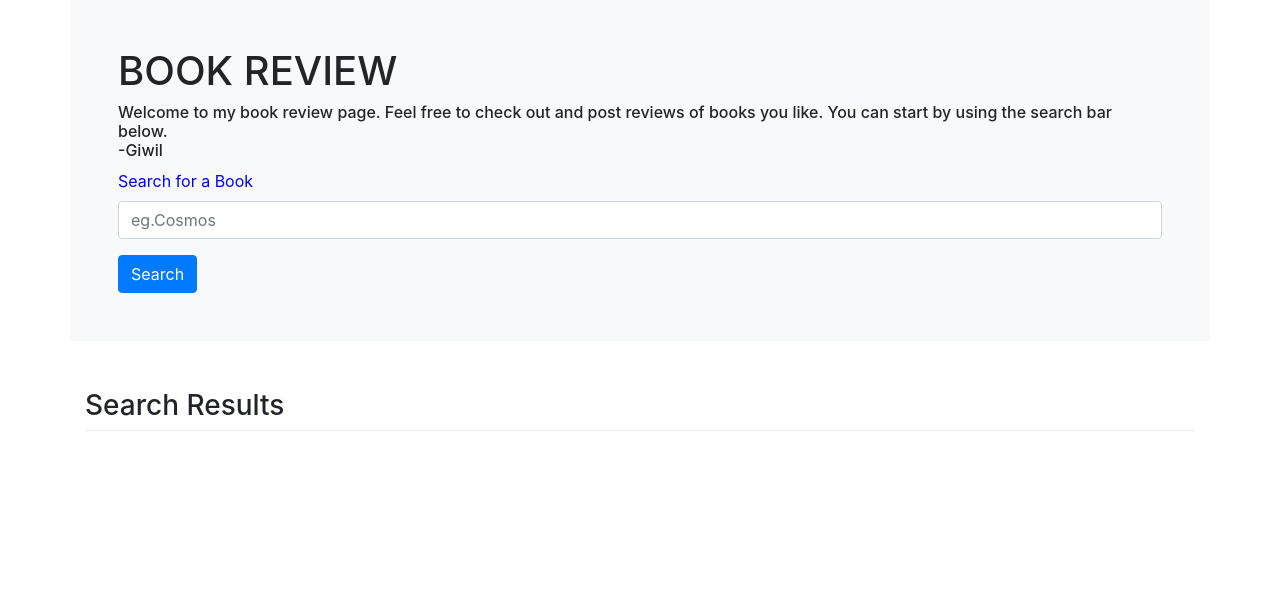
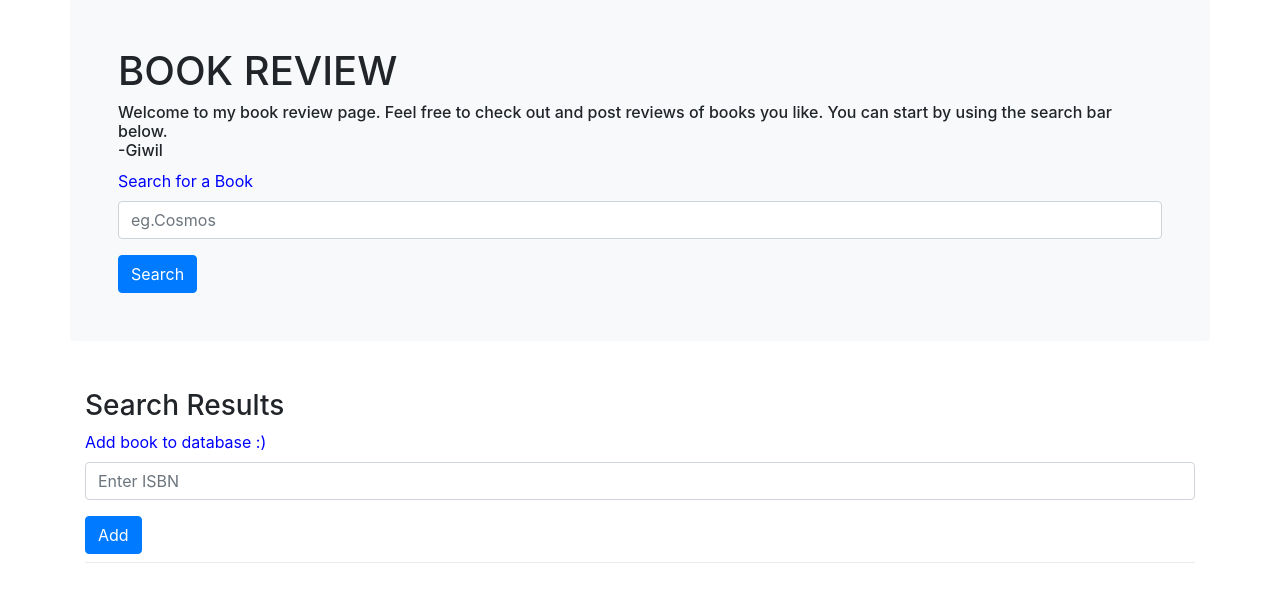
Before and after one commit to giwilorjelly/eta-carinae, a Flask app: template templates/index.html in a window 1280 px wide. Shown: the part 105-707 px from the top of the page. Run offline with Flask 2, Linux system fonts and the light colour scheme; the template is opened without the code that fills it, so the values that code supplies are empty; some libraries are stand-ins or nearby versions.

Commit message:
added recommendation feature added "add new book to database" feature

```diff
--- a/application.py
+++ b/application.py
@@ -4,7 +4,8 @@ from flask_session import Session
 from sqlalchemy import create_engine
 from sqlalchemy.orm import scoped_session, sessionmaker
 from passlib.hash import sha256_crypt as hasher
-
+from urllib.request import urlopen
+from xml.etree.ElementTree import parse
 
 app = Flask(__name__)
 
@@ -24,7 +25,10 @@ db = scoped_session(sessionmaker(bind=engine))
 
 @app.route("/")
 def index():
-    return render_template("index.html", messages="your search results will appear here")
+    if request.method == "GET":
+        results = db.execute("SELECT isbn, title, author, year FROM BOOKS ORDER BY RANDOM() LIMIT 20")
+        books = results.fetchall()
+        return render_template("index.html",mode = "Recommended",books=books)
 
 @app.route("/sign_in",methods=['GET','POST'])
 def sign_in():
@@ -91,13 +95,53 @@ def register():
     #for get
     return render_template("register.html",message="")
 
-@app.route("/search",methods=["GET"])
+@app.route("/add_book",methods=["GET"])
+def add_book():
+    if not request.args.get("isbn"):
+        return render_template("index.html",message="err: empty isbn query")
+    else:
+        isbnExisting = db.execute("SELECT * FROM books WHERE isbn LIKE :query",{"query":request.args.get("isbn")}).fetchone()
+        print(isbnExisting)
+        if isbnExisting:
+            return render_template("index.html",message="book already in database")
+        else:
+            isbn = request.args.get("isbn")
+
+            #fetch data from GOODREADS
+            key = os.getenv("GOODREADS_KEY")
+            url = f"https://www.goodreads.com/search/index.xml?key={key}&q={isbn}"
+            var_url = urlopen(url)
+            xmldoc = parse(var_url)
+            r = xmldoc.getroot()
+            if r[1][3].text!='1':
+                return render_template("index.html",message="invalid isbn")
+            year = r[1][6][0][4].text
+            title = r[1][6][0][8][1].text
+            author = r[1][6][0][8][2][1].text
+
+            #import to books table
+            db.execute("INSERT INTO books (isbn, title, author, year) VALUES (:isbn, :title, :author, :year)",
+                    {"isbn": isbn,
+                     "title": title,
+                     "author": author,
+                     "year": year})
+            db.commit()
+            print("added",isbn,title,author,year)
+
+            #redirect user to book page
+            return book(isbn)
+
+@app.route("/search",methods=["POST","GET"])
 def search():
-    if not request.args.get("book"):
+    if request.method == "GET":
+        return index()
+
+    if not request.form.get("book"):
         return render_template("index.html",message="err: empty search query")
 
+
     #capitalizing query and adding wild character
-    query = "%" + request.args.get("book") + "%"
+    query = "%" + request.form.get("book") + "%"
     query = query.title()
 
     results = db.execute("SELECT isbn, title, author, year FROM books WHERE isbn LIKE :query OR title LIKE :query OR author LIKE :query LIMIT 20",{"query":query})
--- a/requirements.txt
+++ b/requirements.txt
@@ -13,4 +13,7 @@ requests==2.22.0
 SQLAlchemy==1.3.5
 urllib3==1.24.2
 Werkzeug==0.15.4
+lxml==4.3.4
+defusedxml==0.6.0
+et-xmlfile==1.0.1
 gunicorn
--- a/templates/index.html
+++ b/templates/index.html
@@ -17,7 +17,7 @@
         -Giwil
       </div>
 
-      <form action="/search" method="GET">
+      <form action="/search" method="post">
       <div class="form-group">
         <label style="color:blue">Search for a Book</label>
         <input type="text" class="form-control" name="book" placeholder="eg.Cosmos"/>
@@ -28,8 +28,19 @@
     </div>
 
     <div class="container">
+      {% if mode %}
+      <div class="h3">{{mode}}<br></div>
+      {% else %}
       <div class="h3">Search Results<br></div>
+      <form action="/add_book" method="get">
+      <div class="form-group">
+        <label style="color:blue">Add book to database :)</label>
+        <input type="text" class="form-control" name="isbn" placeholder="Enter ISBN"/>
+      </div>
 
+      <button type="submit" class="btn btn-primary">Add</button>
+      </form>
+      {% endif %}
       <div class="h6">{{messages}}</div>
       <div class="dropdown-divider"></div>
 
--- a/templates/layout.html
+++ b/templates/layout.html
@@ -14,7 +14,7 @@
   </head>
   <body>
     <nav class="navbar navbar-expand-lg navbar-dark bg-dark">
-  <a class="navbar-brand" href="#">Project One</a>
+  <a class="navbar-brand" href="">Project One</a>
   <button class="navbar-toggler" type="button" data-toggle="collapse" data-target="#navbarNav" aria-controls="navbarNav" aria-expanded="false" aria-label="Toggle navigation">
     <span class="navbar-toggler-icon"></span>
   </button>
```
Also changed, not shown: 1 other file.
